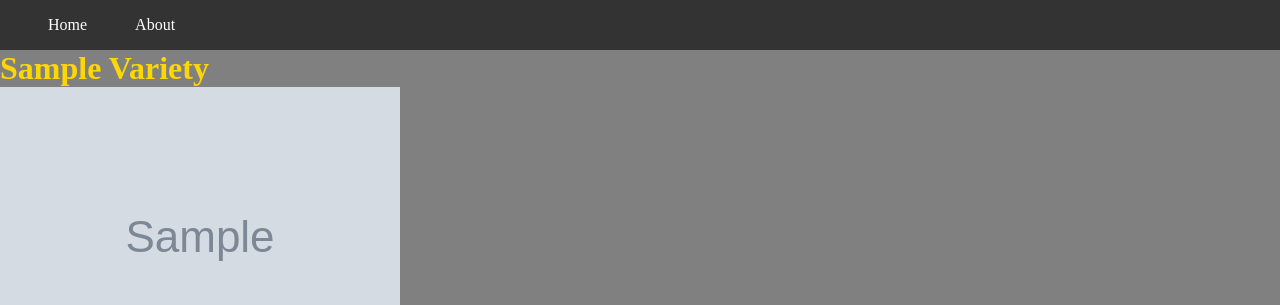
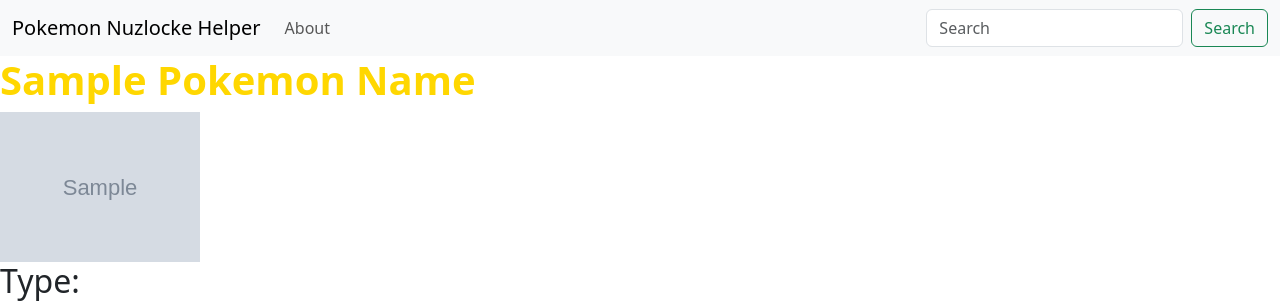
Before and after one commit to otreanor1203/pokemon-matchup-calculator, a Flask app: template templates/result.html in a window 1280 px wide. Shown: the top 305 px of the page. Run offline with Flask 3, Linux system fonts and the light colour scheme; the template is opened without the code that fills it: most values are stand-ins (such as "Sample title", 1, 10 or a date in 2020); grey boxes marked "Sample" are stand-in pictures.

Commit message:
Added Bootstrap navbar, search bar in top right, error page, and ability to search for result in the URL

```diff
--- a/app.py
+++ b/app.py
@@ -1,32 +1,34 @@
-from flask import Flask, redirect, request, render_template, jsonify, url_for
+from flask import Flask, redirect, request, render_template, url_for
 from calculate import *
 
 app = Flask(__name__)
 
-pokemonName = ""
-varietyList = []
+@app.route('/', methods=['GET', 'POST'])
+def index():
+    if request.method == 'POST':
+        return redirect(url_for('result', pokemonName = request.form['homeSearch']))
+    return render_template('index.html', isIndex = True)
 
 @app.route('/result/<pokemonName>', methods = ['GET', 'POST'])
 def result(pokemonName):
-        return render_template('result.html', styleSheet = "resultStyles.css", varietyList = varietyList, index = 0)
+    varietyList = getEverything(pokemonName)
+    if not varietyList:
+        return redirect(url_for('error', pokemonName = pokemonName))
+    if request.method == 'POST':
+        return redirect(url_for('result', pokemonName = request.form['navSearch']))
+    return render_template('result.html', pokemonName = pokemonName, varietyList = varietyList, index = 0)
 
-@app.route('/', methods=['GET', 'POST'])
-def index():
-    global pokemonName, varietyList
+@app.route('/about', methods=['GET', 'POST'])
+def about():
     if request.method == 'POST':
-        pokemonName = request.form['pokemonName']
-        varietyList = getEverything(pokemonName)
-        if varietyList:
-            return redirect(url_for('result', pokemonName = pokemonName))
-        else:
-            return render_template('index.html', styleSheet = "indexStyles.css", error="Pokemon not found!")
-    return render_template('index.html', styleSheet = "indexStyles.css")
+        return redirect(url_for('result', pokemonName = request.form['navSearch']))
+    return render_template("about.html")
 
-# NEXT TASK -- MAKE AN ERROR PAGE OR SESSION
-
-@app.route('/about', methods=['GET'])
-def about():
-    return render_template("about.html", styleSheet = "aboutStyles.css")
+@app.route('/error/<pokemonName>', methods=['GET', 'POST'])
+def error(pokemonName):
+    if request.method == 'POST':
+        return redirect(url_for('result', pokemonName = request.form['navSearch']))
+    return render_template('error.html')
 
 
 if __name__ == '__main__':
--- a/static/aboutStyles.css
+++ /dev/null
@@ -1,3 +0,0 @@
-body{
-    color: magenta;
-}
--- a/static/defaultStyles.css
+++ /dev/null
@@ -1,40 +0,0 @@
-* {
-    margin: 0;
-    padding: 0;
-    box-sizing: border-box;
-    }
-
-    /* Navbar styling */
-.navbar {
-    display: flex;
-    justify-content: space-between;
-    align-items: center;
-    background-color: #333;
-    padding: 1rem;
-    }
-
-    /* Navigation links styling */
-    .navbar ul {
-    list-style: none;
-    display: flex;
-    }
-
-.navbar ul li {
-    margin-left: 1rem;
-    }
-
-.navbar ul li a {
-    color: #fff;
-    text-decoration: none;
-    padding: 0.5rem 1rem;
-    transition: background-color 0.3s ease;
-    }
-
-    /* Hover effect for links */
-.navbar ul li a:hover {
-    background-color: #555;
-    }
-
-body{
-    background-color: gray;
-}
--- /dev/null
+++ b/static/stylesheets/defaultStyles.css
@@ -0,0 +1,3 @@
+body {
+  background-color: gray;
+}
--- /dev/null
+++ b/static/stylesheets/errorStyles.css
@@ -0,0 +1,5 @@
+h1{
+    font-size: 100px;
+    color: red;
+    text-align: center;
+}
--- a/static/resultStyles.css
+++ b/static/stylesheets/resultStyles.css
@@ -3,3 +3,8 @@
     font-weight: bolder;
     color: gold;
 }
+
+#pokemonImage{
+    width: 150;
+    height: 150px;
+}
--- a/templates/about.html
+++ b/templates/about.html
@@ -2,11 +2,14 @@
 
 {% block title %}About{% endblock %}
 
-{% block style %}<link rel = "stylesheet" href="{{ url_for('static', filename='aboutStyles.css') }}">{% endblock %}
+{% block style %}<link rel = "stylesheet" href="{{ url_for('static', filename='styleSheets/aboutStyles.css') }}">{% endblock %}
 
 {% block content %}
 
         <h1>About</h1>
+        <p>Developed by Owen Treanor</p>
+        <br/>
+        <a href = "https://github.com/otreanor1203">Github</a>
     </body>
 </html>
 
--- a/templates/base.html
+++ b/templates/base.html
@@ -3,16 +3,12 @@
     <head>
         <meta charset="UTF-8">
         <title>{% block title %}DEFAULT{% endblock %}</title>
-        <link rel = "stylesheet" href="{{ url_for('static', filename='defaultStyles.css') }}">
+        <link href="https://cdn.jsdelivr.net/npm/bootstrap@5.3.3/dist/css/bootstrap.min.css" rel="stylesheet" integrity="sha384-QWTKZyjpPEjISv5WaRU9OFeRpok6YctnYmDr5pNlyT2bRjXh0JMhjY6hW+ALEwIH" crossorigin="anonymous">
         {% block style %}{% endblock %}
     </head>
     <body>
-    <nav class="navbar">
-        <ul>
-            <li><a href = "{{ url_for('index') }}">Home</a></li>
-            <li> <a href = "{{ url_for('about') }}">About</a></li>
-        </ul>
-    </nav>
+    <script src="https://cdn.jsdelivr.net/npm/bootstrap@5.3.3/dist/js/bootstrap.bundle.min.js" integrity="sha384-YvpcrYf0tY3lHB60NNkmXc5s9fDVZLESaAA55NDzOxhy9GkcIdslK1eN7N6jIeHz" crossorigin="anonymous"></script>
+    {% include 'navbar.html' %}
 
 {% block content %}
 
--- a/templates/index.html
+++ b/templates/index.html
@@ -2,14 +2,14 @@
 
 {% block title %}Pokemon App{% endblock %}
 
-{% block style %}<link rel = "stylesheet" href="{{ url_for('static', filename='indexStyles.css') }}">{% endblock %}
+{% block style %}<link rel = "stylesheet" href="{{ url_for('static', filename='styleSheets/indexStyles.css') }}">{% endblock %}
 
 {% block content %}
 
         <h1>Enter a Pokemon</h1>
         <form method="POST">
-            <label for="pokemonName">Pokemon Name:</label>
-            <input type="text" id="pokemonName" name="pokemonName" required>
+            <label for="homeSearch">Pokemon Name:</label>
+            <input type="search" id="homeSearch" name="homeSearch" required>
             <button type="submit">Submit</button>
         </form>
         {% if error %}
--- /dev/null
+++ b/templates/navbar.html
@@ -0,0 +1,21 @@
+<nav class="navbar navbar-expand-lg bg-body-tertiary">
+  <div class="container-fluid">
+    <a class="navbar-brand" href="{{ url_for('index') }}">Pokemon Nuzlocke Helper</a>
+    <button class="navbar-toggler" type="button" data-bs-toggle="collapse" data-bs-target="#navbarSupportedContent" aria-controls="navbarSupportedContent" aria-expanded="false" aria-label="Toggle navigation">
+      <span class="navbar-toggler-icon"></span>
+    </button>
+    <div class="collapse navbar-collapse" id="navbarSupportedContent">
+      <ul class="navbar-nav me-auto mb-2 mb-lg-0">
+        <li class="nav-item">
+          <a class="nav-link" href="{{ url_for('about') }}">About</a>
+        </li>
+      </ul>
+        {% if not isIndex %}
+        <form class="d-flex" role="search" method = "POST">
+            <input class="form-control me-2" type="search" name = "navSearch" placeholder="Search" aria-label="Search">
+        <button class="btn btn-outline-success" type="submit">Search</button>
+      </form>
+      {% endif %}
+    </div>
+  </div>
+</nav>
--- a/templates/result.html
+++ b/templates/result.html
@@ -1,19 +1,19 @@
 {% extends 'base.html' %}
 
-{% block title %}{{ varietyList[index].name.capitalize() }} Data{% endblock %}
+{% block title %}{{ pokemonName.capitalize() }} Data{% endblock %}
 
-{% block style %}<link rel = "stylesheet" href="{{ url_for('static', filename='resultStyles.css') }}">{% endblock %}
+{% block style %}<link rel = "stylesheet" href="{{ url_for('static', filename='styleSheets/resultStyles.css') }}">{% endblock %}
 
 {% block content %}
 
-    <h1 id = "pokemonName">{{ varietyList[index].name }}</h1>
-    <img src= "{{ varietyList[index].image }}" alt = "{{ varietyList[index].name }}">
+    <h1 id = "pokemonName">{{ pokemonName.capitalize() }}</h1>
+    <img id = pokemonImage src= "{{ varietyList[index].image }}" alt = "{{ varietyList[index].name }}">
     <h2>Type:</h2>
     {% for type in varietyList[index].type %}
     <img src="{{ url_for('static', filename='typeIcons/' + type + '.png') }}" alt="{{ type }}">
     {% endfor %}
     <h3>Matchups:</h3>
-    <p>0x:
+    <p>Immune:
         {% for type in varietyList[index].weaknesses.immune %}
         <img src="{{ url_for('static', filename='typeIcons/' + type + '.png') }}" alt="{{ type }}">
         {% endfor %}
```
Also changed, not shown: templates/error.html (added, +12 -0 lines), calculate.py (line endings or trailing spaces), static/stylesheets/aboutStyles.css (added), static/stylesheets/indexStyles.css (renamed from static/indexStyles.css).
